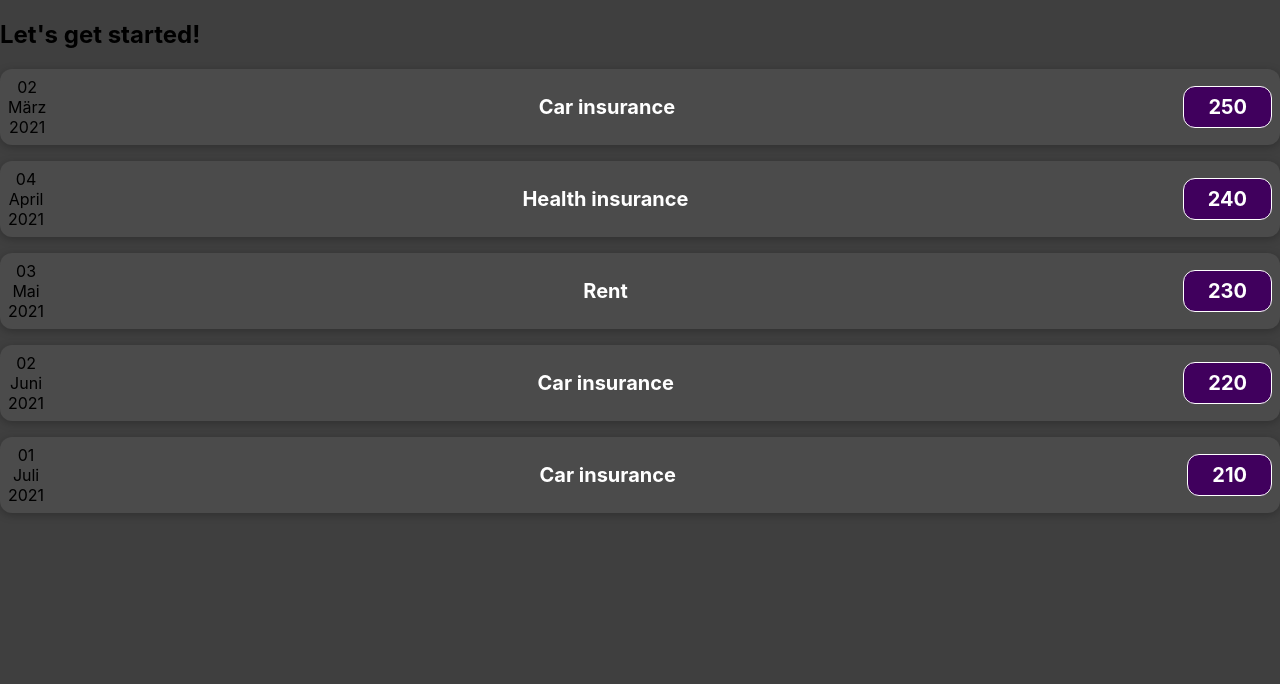
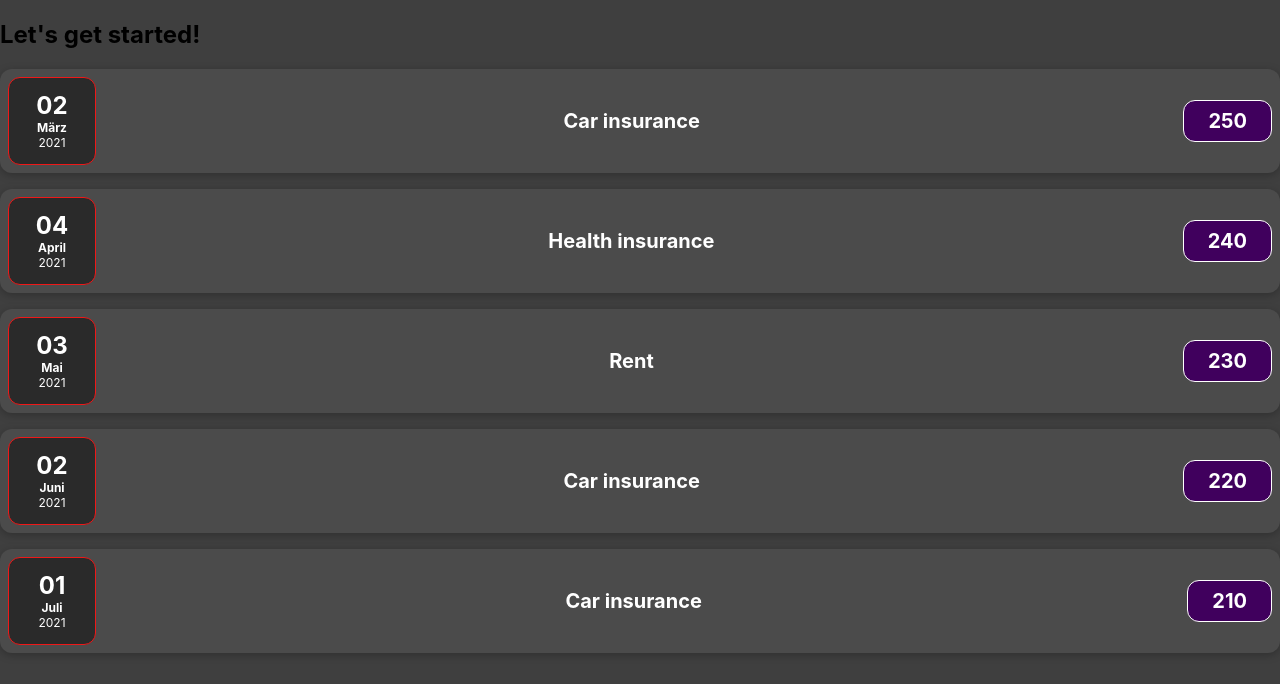
Before and after one commit to anasAB/expenses, a React (Create React App) app in the folder expenses/: page / in a window 1280 px wide. Shown: the top 684 px of the page. Built offline with nearby package versions, Linux system fonts and the light colour scheme.

Commit message:
adding ExpensesDate js and css
(+) new file:   src/Component/ExpenseDate.css
(+) new file:   src/Component/ExpenseDate.js
(i) modified:   src/Component/ExpenseItem.js

```diff
--- /dev/null
+++ b/expenses/src/Component/ExpenseDate.css
@@ -0,0 +1,35 @@
+.expense-date {
+  display: flex;
+  flex-direction: column;
+  width: 5.5rem;
+  height: 5.5rem;
+  border: 1px solid #ee1818;
+  background-color: #2a2a2a;
+  color: white;
+  border-radius: 12px;
+  align-items: center;
+  justify-content: center;
+}
+
+.expense-date :hover {
+  border-radius: 5px;
+  border: 1px solid #ececec;
+  background-color: #ebebeb;
+  color: rgb(10, 10, 10);
+  transition: color 2s ease-out,
+  width 2s ease-out;
+}
+
+.expense-date__month {
+  font-size: 0.75rem;
+  font-weight: bold;
+}
+
+.expense-date__year {
+  font-size: 0.75rem;
+}
+
+.expense-date__day {
+  font-size: 1.5rem;
+  font-weight: bold;
+}
--- /dev/null
+++ b/expenses/src/Component/ExpenseDate.js
@@ -0,0 +1,20 @@
+import './ExpenseDate.css';
+
+const expenseDate = (props) => {
+
+    const month = props.date.toLocaleString('de-DE', { month: 'long' })
+    const day = props.date.toLocaleString('de-DE', { day: '2-digit' })
+    const year = props.date.getFullYear()
+
+
+    return (
+        <div className='expense-date '>
+            <div className='expense-date__day'>{day}</div>
+            <div className='expense-date__month'>{month}</div>
+            <div className='expense-date__year '>{year}</div>
+        </div>
+    )
+
+}
+
+export default expenseDate
--- a/expenses/src/Component/ExpenseItem.js
+++ b/expenses/src/Component/ExpenseItem.js
@@ -1,23 +1,17 @@
 import React from 'react';
+import ExpenseDate from './ExpenseDate'
 import './ExpenseItem.css'
+
 
 const ExpenseItem = (props) => {
     const { expensesItem } = props
 
     return expensesItem.map((item) => {
 
-        const month = item.date.toLocaleString('de-DE', { month: 'long' })
-        const day = item.date.toLocaleString('de-DE', { day: '2-digit' })
-        const year = item.date.getFullYear()
 
         return (
             <div className='expense-item' key={Math.random()}>
-                <div>
-                    <div>{day}</div>
-                    <div>{month}</div>
-                    <div>{year}</div>
-                </div>
-
+                <ExpenseDate date={item.date} />
                 <div className='expense-item__description'>
                     <h2>{item.title}</h2>
                     <div className='expense-item__price'>{item.cost}</div>
```
